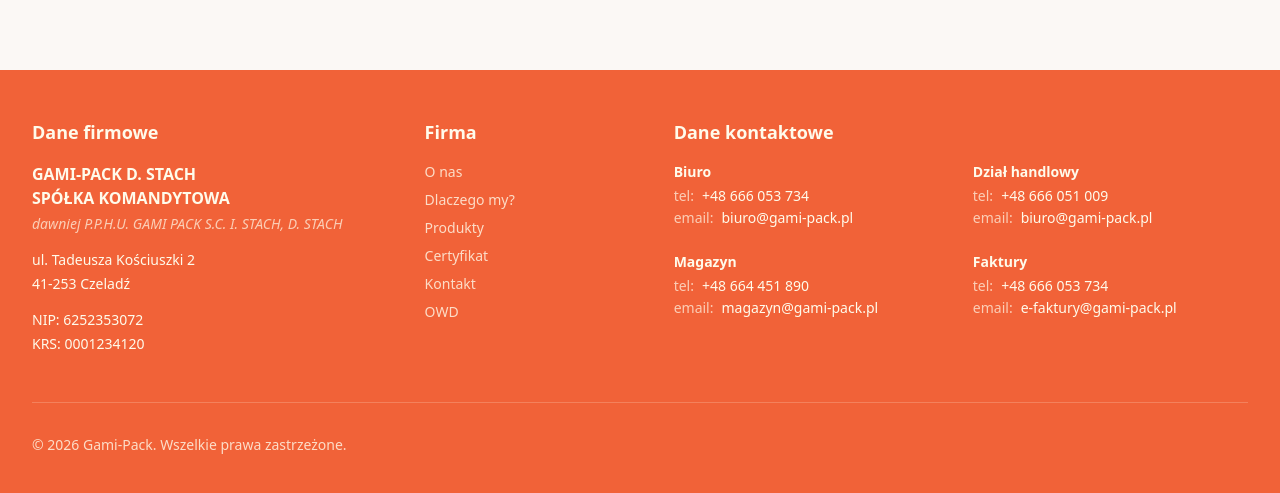
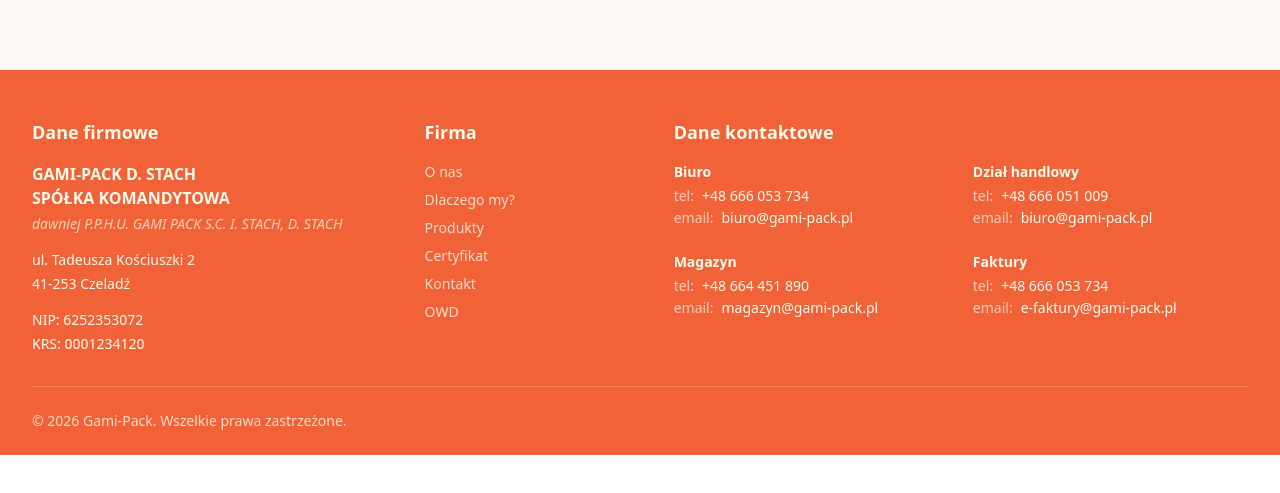
Before and after one commit to Hosuu/gami-pack-landing-page, a Next.js app: page / in a window 1280 px wide. Shown: the part 4580-5073 px from the top of the page. After the commit the page ends 5035 px from the top, so only its background shows below. Built offline with nearby package versions, Linux system fonts and the light colour scheme; no server answers.

Commit message:
style: change footer margins

```diff
--- a/components/sections/Footer.tsx
+++ b/components/sections/Footer.tsx
@@ -22,7 +22,7 @@
 export function Footer() {
   return (
     <footer className="bg-footer text-primary-foreground">
-      <div className="mx-auto max-w-7xl px-4 py-12 sm:px-6 lg:px-8">
+      <div className="mx-auto max-w-7xl px-4 pt-12 pb-6 sm:px-6 lg:px-8">
         <div className="grid gap-10 md:grid-cols-2 lg:grid-cols-[1.2fr_0.7fr_2fr] lg:gap-12">
           {/* Dane firmowe */}
           <div>
@@ -104,7 +104,7 @@
         </div>
 
         {/* Dolny pasek */}
-        <div className="mt-12 flex flex-col items-center justify-between gap-4 border-t border-primary-foreground/20 pt-8 text-sm sm:flex-row">
+        <div className="mt-8 flex flex-col items-center justify-between gap-4 border-t border-primary-foreground/20 pt-6 text-sm sm:flex-row">
           <p className="text-primary-foreground/80">
             © {new Date().getFullYear()} Gami-Pack. Wszelkie prawa zastrzeżone.
           </p>
```
